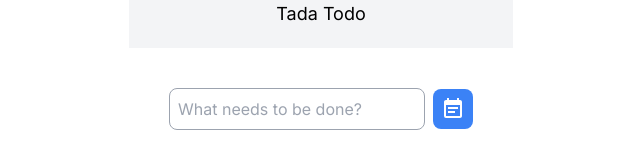
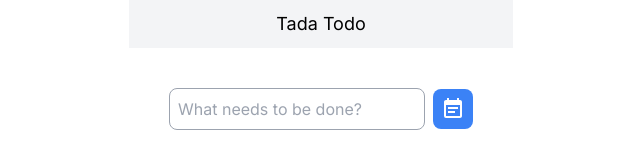
Before and after one commit to bima0302/tada-todo, a Next.js app: page / in a window 1280 px wide. Shown: the top 160 px of the page, without its empty margins (319-959 px from the left). Built offline with nearby package versions, Linux system fonts and the light colour scheme.

Commit message:
update header

```diff
--- a/src/app/components/Header.js
+++ b/src/app/components/Header.js
@@ -2,7 +2,7 @@ import React from "react";
 
 export const Header = () => {
   return (
-    <div className='bg-gray-100 h-12 sticky top-0'>
+    <div className='bg-gray-100 h-12 flex items-center sticky top-0'>
       <div className='text-lg mx-auto'>Tada Todo</div>
     </div>
   );
```
